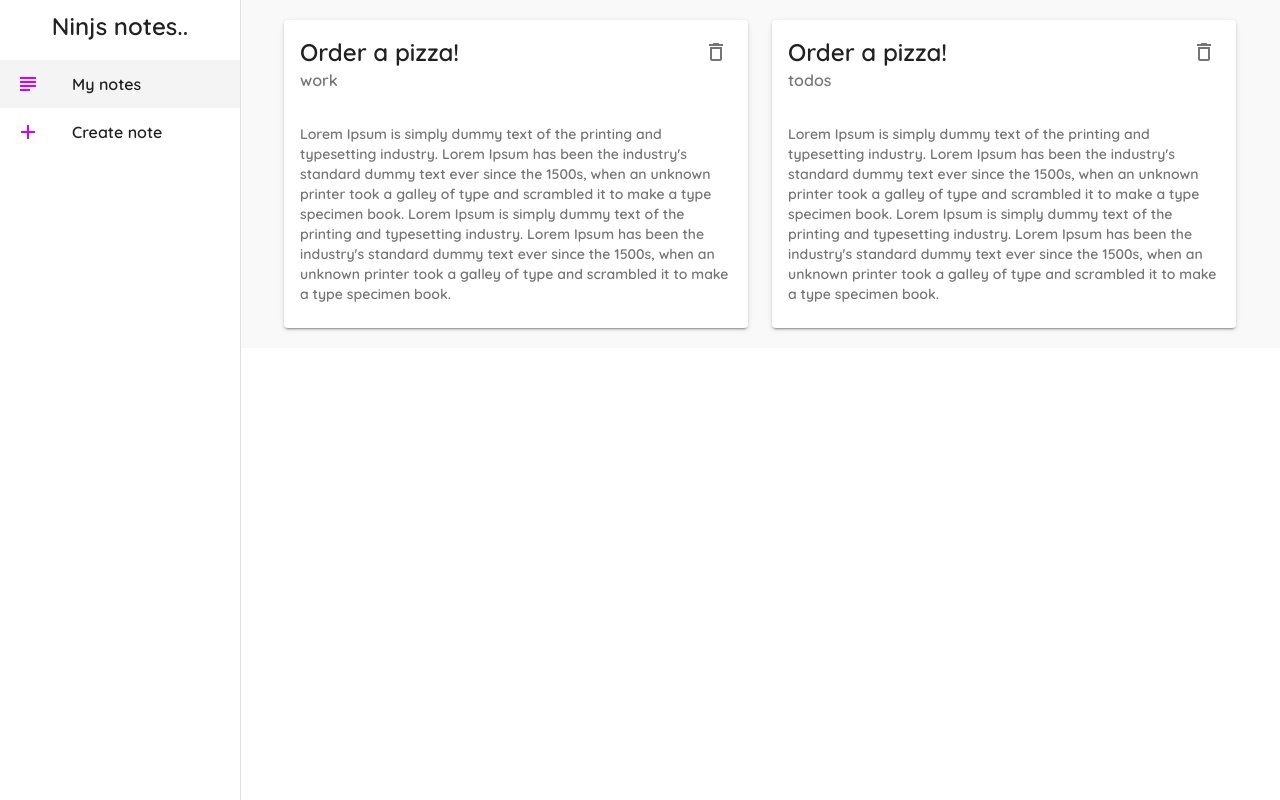
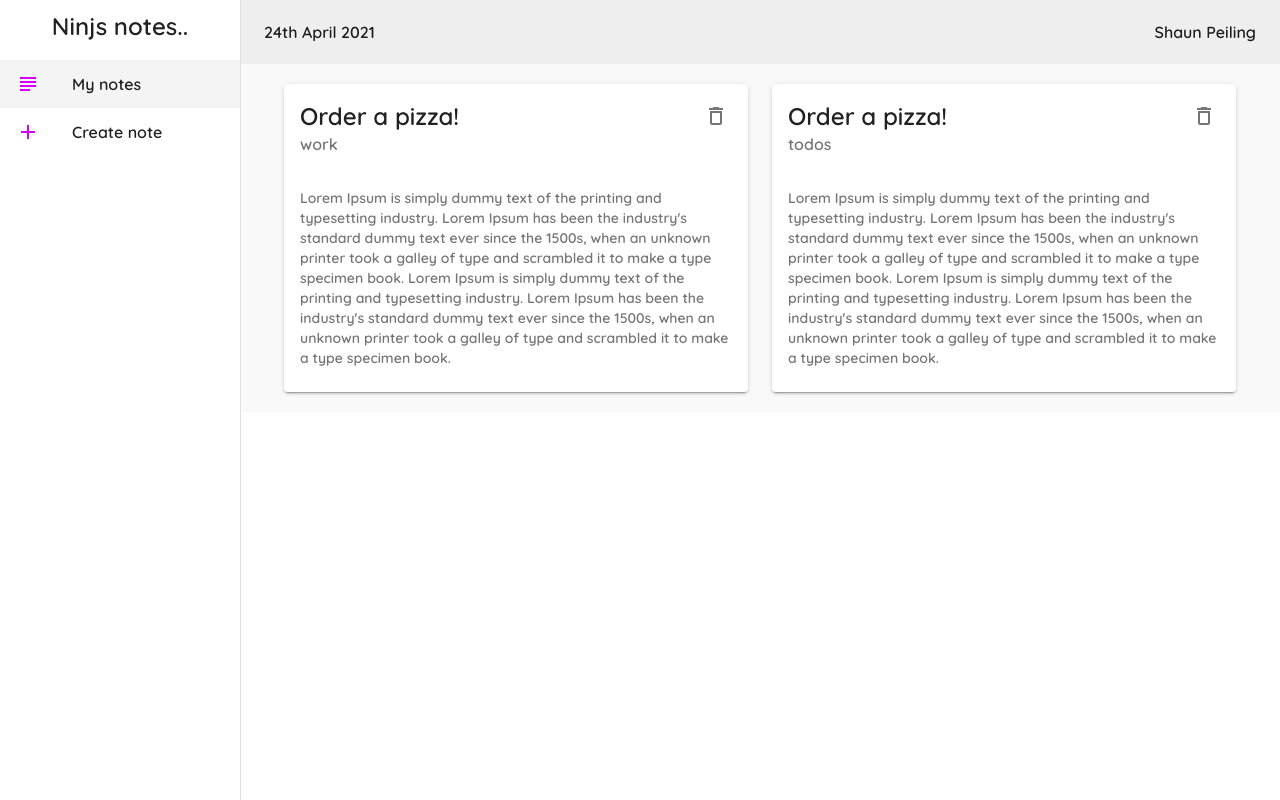
Before and after one commit to ninjasujan/MaterialUI-Boilerplate, a React (Create React App) app: page / in a window 1280 px wide. Built offline with nearby package versions, Linux system fonts and the light colour scheme; data requests are answered from the project's data file.

Commit message:
appbar component and layout

```diff
--- a/package.json
+++ b/package.json
@@ -8,6 +8,7 @@
     "@testing-library/jest-dom": "^5.11.9",
     "@testing-library/react": "^11.2.5",
     "@testing-library/user-event": "^12.7.1",
+    "date-fns": "^2.21.1",
     "react": "^17.0.1",
     "react-dom": "^17.0.1",
     "react-router-dom": "^5.2.0",
--- a/src/pages/components/Layout.js
+++ b/src/pages/components/Layout.js
@@ -7,14 +7,17 @@ import {
     ListItemText,
     ListItemIcon,
     AppBar,
+    Toolbar,
 } from "@material-ui/core";
 import { AddOutlined, SubjectOutlined } from "@material-ui/icons";
 import React from "react";
 import { useHistory, useLocation } from "react-router";
+import { format } from "date-fns";
 
 const drawerWidth = 240;
 
-const useStyle = makeStyles({
+const useStyle = makeStyles((theme) => {
+    return {
         page: {
             background: "#f9f9f9",
             width: "100%",
@@ -36,6 +39,14 @@ const useStyle = makeStyles({
         activeLink: {
             backgroundColor: "#f4f4f4",
         },
+        appBar: {
+            width: `calc(100% - ${drawerWidth}px)`,
+        },
+        toolbar: theme.mixins.toolbar,
+        date: {
+            flexGrow: 1,
+        },
+    };
 });
 
 const Layout = (props) => {
@@ -57,6 +68,14 @@ const Layout = (props) => {
 
     return (
         <div className={classes.root}>
+            <AppBar className={classes.appBar} elevation={0}>
+                <Toolbar>
+                    <Typography className={classes.date}>
+                        {format(new Date(), "do MMMM Y")}
+                    </Typography>
+                    <Typography>Shaun Peiling</Typography>
+                </Toolbar>
+            </AppBar>
             <Drawer
                 className={classes.drawer}
                 variant="permanent"
@@ -84,7 +103,10 @@ const Layout = (props) => {
                     ))}
                 </List>
             </Drawer>
-            <div className={classes.page}>{props.children}</div>
+            <div className={classes.page}>
+                <div className={classes.toolbar}></div>
+                {props.children}
+            </div>
         </div>
     );
 };
```
Also changed, not shown: 1 other file (tests, documents, lock files or other folders). Lines whose indentation alone changed are shown as unchanged.
